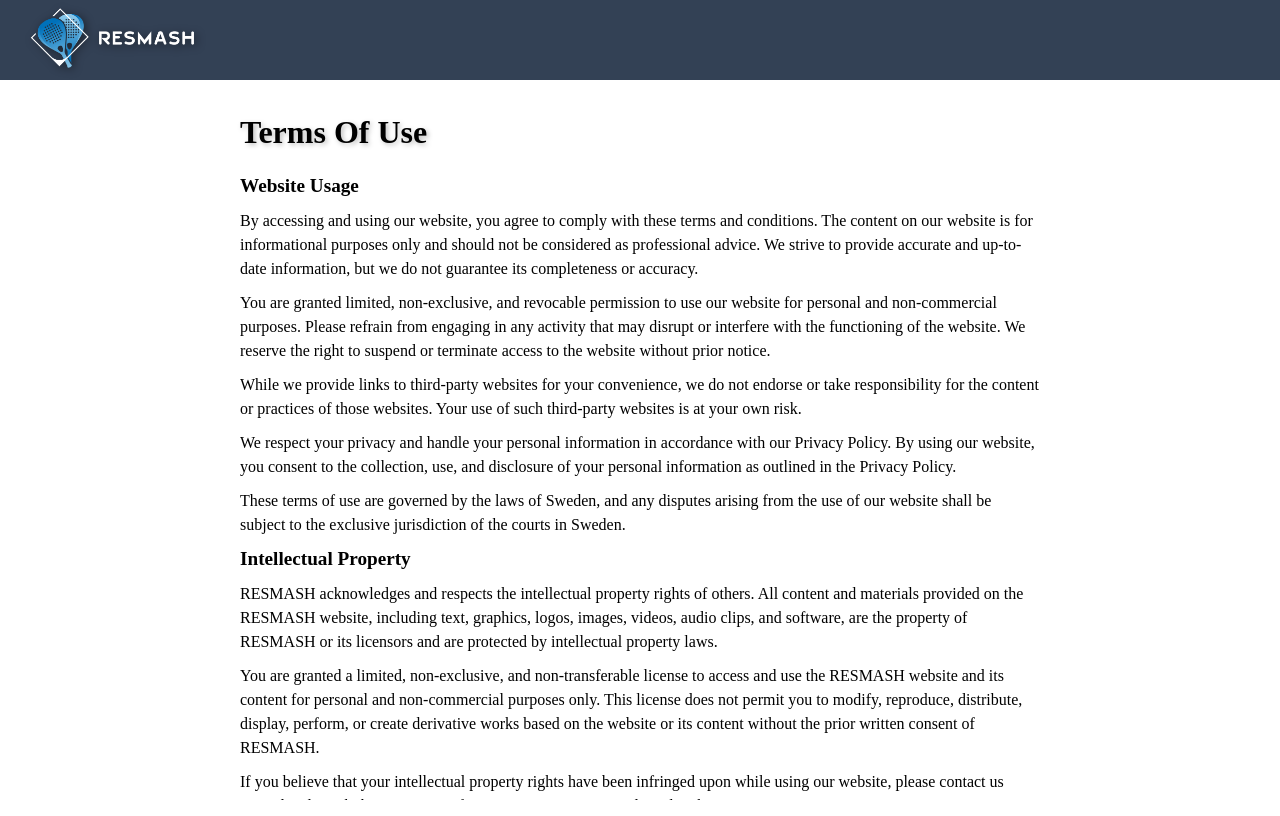
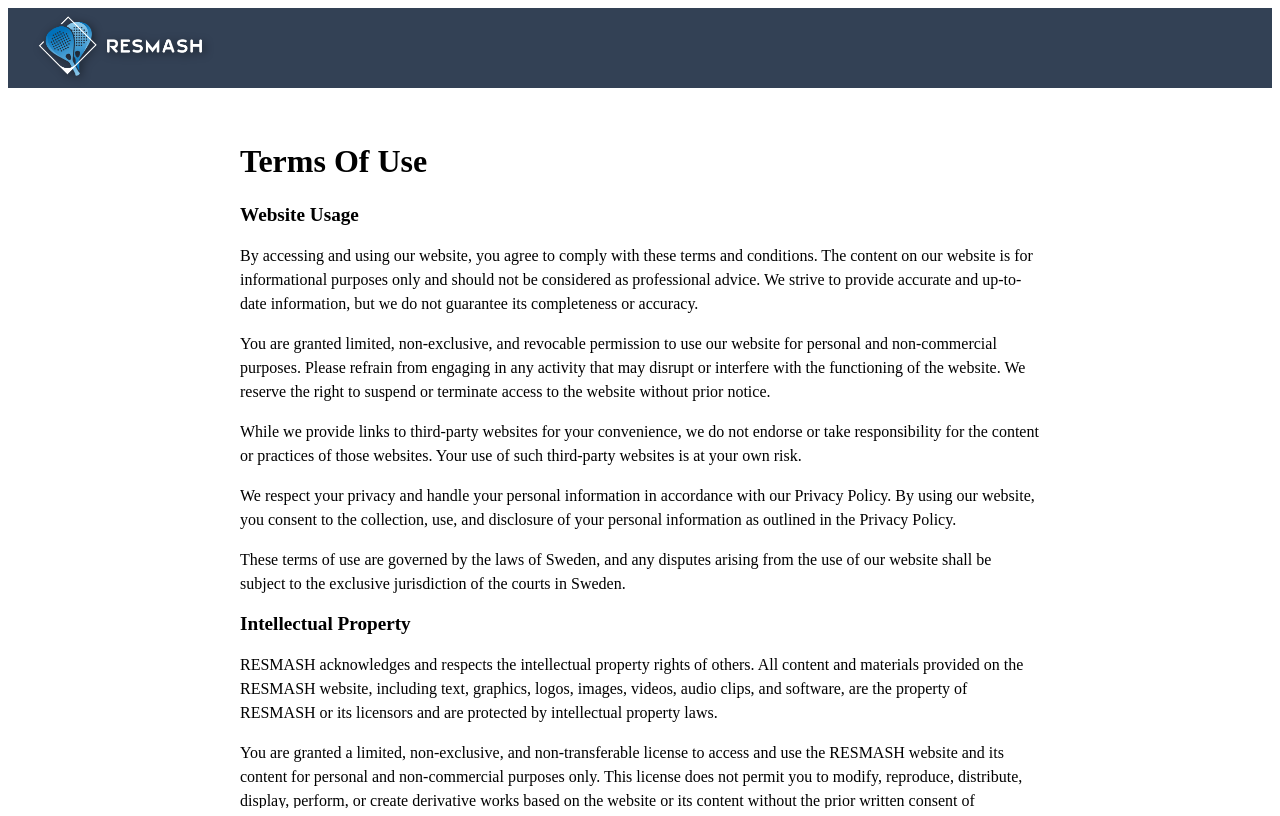
Before and after one commit to Balazs-topg/resmash-website, a website: page terms-of-use.html in a window 1280 px wide. Drawn offline with nearby package versions, Linux system fonts and the light colour scheme; a web font is replaced by a local one.

Commit message:
Remove usesless code

```diff
--- a/style.css
+++ b/style.css
@@ -1,13 +1,5 @@
 @import url("https://fonts.googleapis.com/css2?family=Chivo:wght@300;400;500;600;700&display=swap");
 
-* {
-  margin: 0px;
-  padding: 0px;
-  box-sizing: border-box;
-  /*
-    transform-style: preserve-3d;
-    */
-}
 a:link,
 a:visited,
 a:hover,
@@ -114,15 +106,6 @@ body > .wrapper {
   overflow-y: auto;
   overflow-x: hidden;
   perspective: 10px;
-}
-
-h1 {
-  font-weight: 700;
-  font-size: 4rem;
-  position: relative;
-  z-index: 10;
-
-  text-shadow: 2px 2px 5px #00000042;
 }
 
 header {
```
Also changed, not shown: form.html (+3 -6 lines), dist/output.css.
